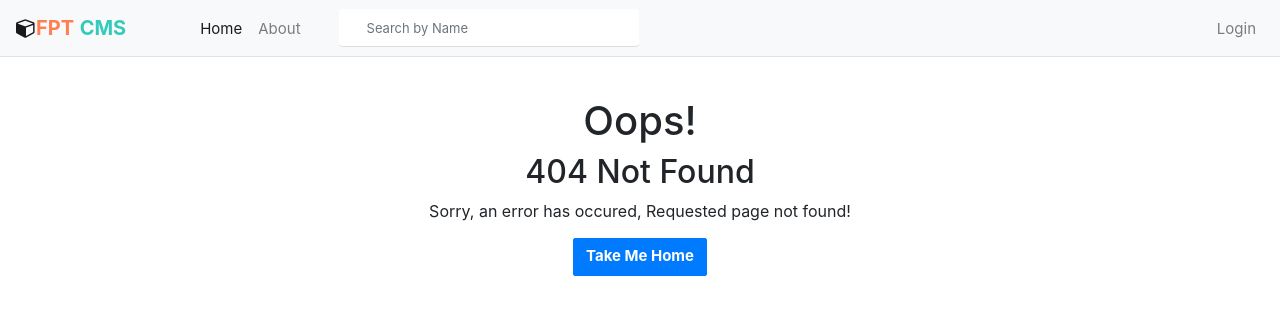
After one commit to bakaemon/Group2WebApp, a Node server app: template views/404.hbs in a window 1280 px wide. The commit adds this page. Shown: the top 330 px of the page. Run offline with Node 20, Linux system fonts and the light colour scheme; a user stored in the database is signed in; tables that the repository leaves empty hold one stand-in row (values such as "Sample post"); the template is opened without the code that fills it: most values are stand-ins (such as "Sample title", 1, 10 or a date in 2020); some libraries are stand-ins or nearby versions.

Commit message:
minor fixes, added 404 page

```diff
--- a/app.js
+++ b/app.js
@@ -16,7 +16,7 @@ app.use(lib.session({
   resave: true,
   saveUninitialized: true,
   secret: 'extremelysecret',
-  cookie: {maxAge: 3600000}
+  cookie: {maxAge: 600000}
 }));
 
 // parse requests of content-type - application/json
@@ -49,7 +49,7 @@ routes.admin(app);
 
 /* 404 handling */
 app.use((req, res, next) => {
-  res.status(404).redirect("/404");
+  res.render("404", {title: "Not found!"});
 })
 
 app.listen(3000);
--- a/controllers/home.controller.js
+++ b/controllers/home.controller.js
@@ -1,3 +1,6 @@
 exports.home = (req, res) => {
-    res.render("index", { user: req.session.User });
+    res.render("index", { title: "FPT CMS", user: req.session.User });
 }
+exports.notfound = (req, res) => {
+    res.render("404", {title: "Not found!"});
+}
--- a/routes/home.route.js
+++ b/routes/home.route.js
@@ -2,4 +2,5 @@ const homeController = require("../controllers").home;
 
 module.exports = (app) => {
     app.get("/", homeController.home);
+    app.get("/404", homeController.notfound)
 }
--- /dev/null
+++ b/views/404.hbs
@@ -0,0 +1,18 @@
+<div class="container">
+    <div class="row">
+        <div class="col-md-12">
+            <div style="padding: 40px 15px;text-align: center;">
+                <h1>
+                    Oops!</h1>
+                <h2>
+                    404 Not Found</h2>
+                <div class="error-details">
+                    Sorry, an error has occured, Requested page not found!
+                </div>
+                <div style="margin-top:15px;margin-bottom:15px;">
+                    <a href="/" class="btn btn-primary"><span class="glyphicon glyphicon-home"></span>
+                        Take Me Home </a></div>
+            </div>
+        </div>
+    </div>
+</div>
--- a/views/layouts/main.hbs
+++ b/views/layouts/main.hbs
@@ -3,7 +3,7 @@
 <head>
     <meta charset="utf-8">
     <meta name="viewport" content="width=device-width, initial-scale=1, shrink-to-fit=no">
-    <title>Bootstrap Simple Login Form</title>
+    <title>{{title}}</title>
     <link rel="stylesheet" href="https://stackpath.bootstrapcdn.com/bootstrap/4.5.0/css/bootstrap.min.css">
     <link rel="stylesheet" href="https://maxcdn.bootstrapcdn.com/font-awesome/4.7.0/css/font-awesome.min.css">
     <script src="https://code.jquery.com/jquery-3.5.1.min.js"></script>
--- a/views/partials/navbar.hbs
+++ b/views/partials/navbar.hbs
@@ -28,7 +28,7 @@
             <a href="#" class="nav-item nav-link messages"><i class="fa fa-envelope-o"></i><span class="badge">10</span></a></a> --}}
             {{#if (isdefined user)}}
             <div class="nav-item dropdown">
-                <a href="#" data-toggle="dropdown" class="nav-link dropdown-toggle user-action">{{user.username}}<b
+                <a href="#" data-toggle="dropdown" class="nav-link dropdown-toggle user-action">{{user.fullname}}<b
                         class="caret"></b></a>
                 <div class="dropdown-menu">
                     <a href="#" class="dropdown-item"><i class="fa fa-user-o"></i> Profile</a></a>
```
Also changed, not shown: controllers/admin.controller.js (+6 -3 lines), controllers/auth.controller.js (+9 -6 lines), views/auth/login.hbs (+7 -5 lines), views/auth/signup.hbs (+12 -7 lines).
